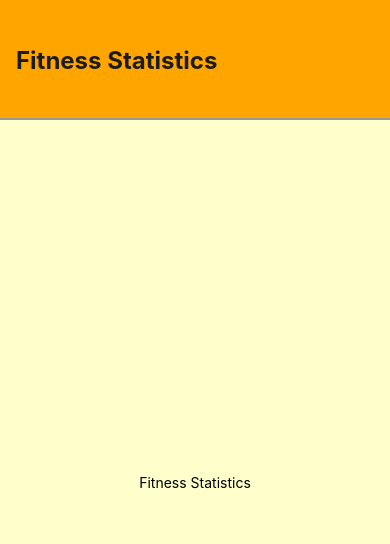
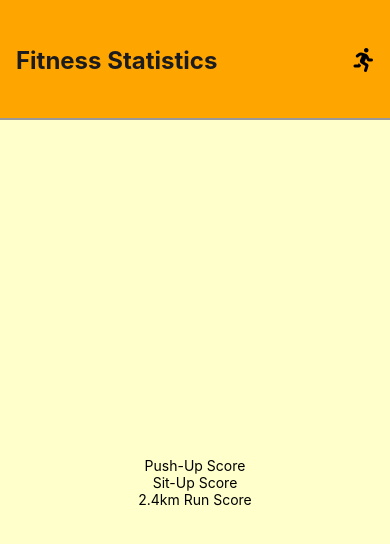
Before and after one commit to linnn-7/Project4, a React Native app: screen / in a window 390 px wide. Shown: the top 544 px of the page. Built offline with nearby package versions, Linux system fonts and the light colour scheme.

Commit message:
Add Icon for title

```diff
--- a/App.js
+++ b/App.js
@@ -1,13 +1,27 @@
 import { StatusBar } from 'expo-status-bar';
-import React from 'react';
-import { StyleSheet, Text, View } from 'react-native';
+import React, { useEffect } from 'react';
+import { StyleSheet, Text, View, TouchableOpacity } from 'react-native';
 import { NavigationContainer } from '@react-navigation/native';
 import { createStackNavigator } from '@react-navigation/stack';
 import * as SQLite from 'expo-sqlite';
+import { FontAwesome5 } from '@expo/vector-icons';
 
-function FitnessScreen(){
+function FitnessScreen({ navigation }){
+  useEffect(() => {
+    navigation.setOptions({
+      headerRight:() => (
+        <TouchableOpacity
+        onPress={() => {
+           console.log("New Record!");
+        }}>
+          <FontAwesome5 name="running" size={24} color="black" style={{ marginRight:17}}/>
+        </TouchableOpacity>
+      )})
+  })
   return <View style={styles.container}>
-    <Text>Fitness Statistics</Text>
+    <Text>Push-Up Score</Text>
+    <Text>Sit-Up Score</Text>
+    <Text>2.4km Run Score</Text>
     </View>
 }
 
```
